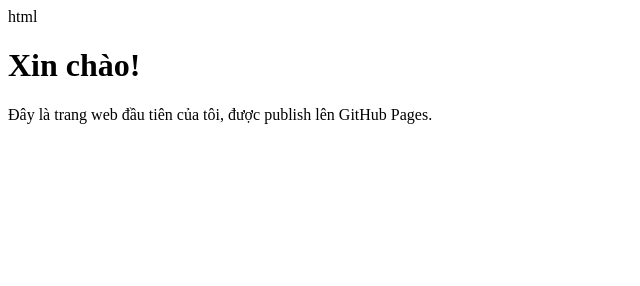
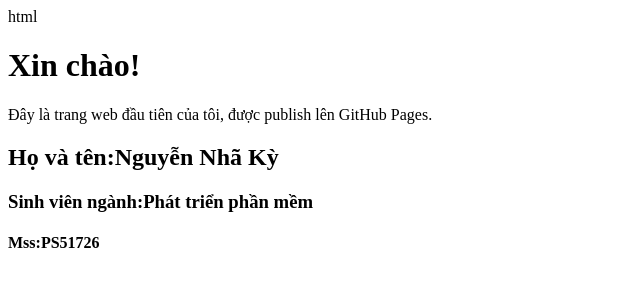
Before and after one commit to nguyenky-ron1/my-first-website, a plain HTML site: page index.html in a window 1280 px wide. Shown: the whole page, without its empty margins (0-640 px from the left). Drawn offline with Linux system fonts and the light colour scheme.

Commit message:
Update index.html

```diff
--- a/index.html
+++ b/index.html
@@ -8,5 +8,8 @@ html
    <h1>Xin chào!</h1>
    <p>Đây là trang web đầu tiên của tôi, được publish lên
 GitHub Pages.</p>
-</body>
+   <h2>Họ và tên:Nguyễn Nhã Kỳ</h2>
+   <h3>Sinh viên ngành:Phát triển phần mềm</h3>
+   <h4>Mss:PS51726</h4>
+   </body>
 </html>
```
